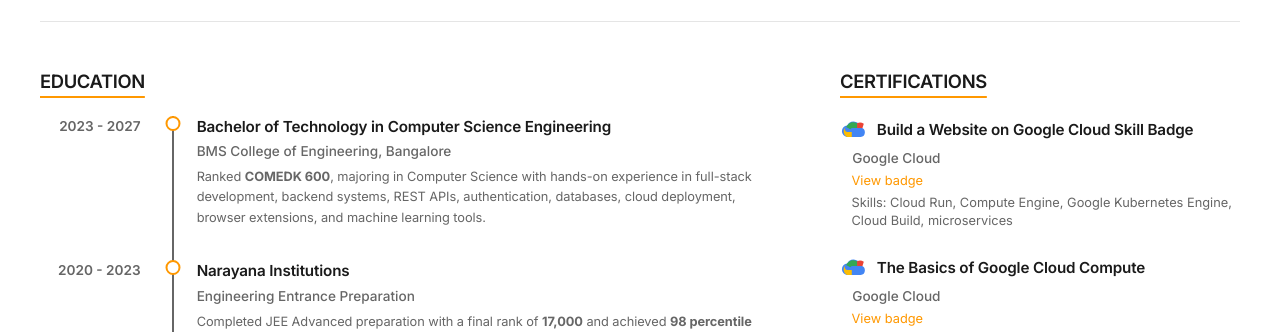
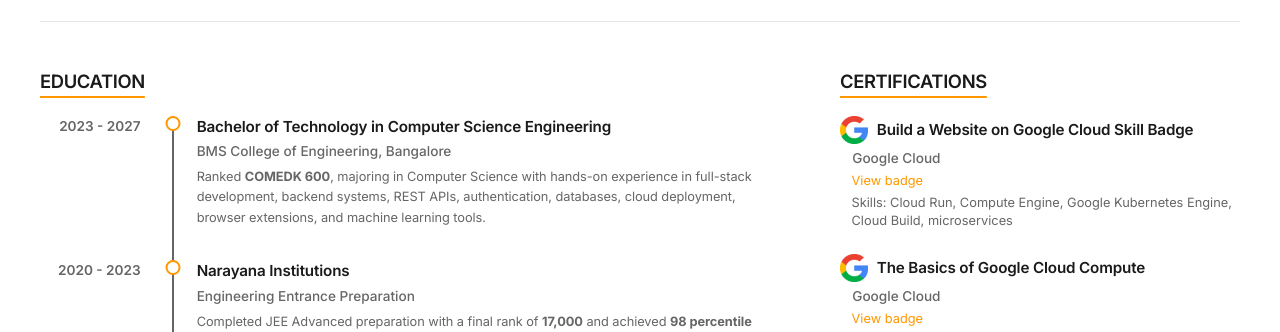
Before and after one commit to farhan1852413/Portfolio, a Next.js app: page / in a window 1280 px wide. Shown: the part 1760-2092 px from the top of the page. Built offline with nearby package versions, Linux system fonts and the light colour scheme.

Commit message:
Update certification Google icon

```diff
--- a/src/components/ResumeSection.tsx
+++ b/src/components/ResumeSection.tsx
@@ -143,7 +143,7 @@
                                 <div className="certification-item">
                                     <div className="certification-header">
                                         <h4 className="certification-title certification-title-with-logo">
-                                            <Image src="/images/google-cloud.svg" alt="Google Cloud" width={28} height={28} />
+                                            <Image src="/images/google-g.webp" alt="Google" width={28} height={28} />
                                             <span>Build a Website on Google Cloud Skill Badge</span>
                                         </h4>
                                     </div>
@@ -163,7 +163,7 @@
                                 <div className="certification-item">
                                     <div className="certification-header">
                                         <h4 className="certification-title certification-title-with-logo">
-                                            <Image src="/images/google-cloud.svg" alt="Google Cloud" width={28} height={28} />
+                                            <Image src="/images/google-g.webp" alt="Google" width={28} height={28} />
                                             <span>The Basics of Google Cloud Compute</span>
                                         </h4>
                                     </div>
```
Also changed, not shown: public/images/google-g.png (added), public/images/google-g.webp (added).
